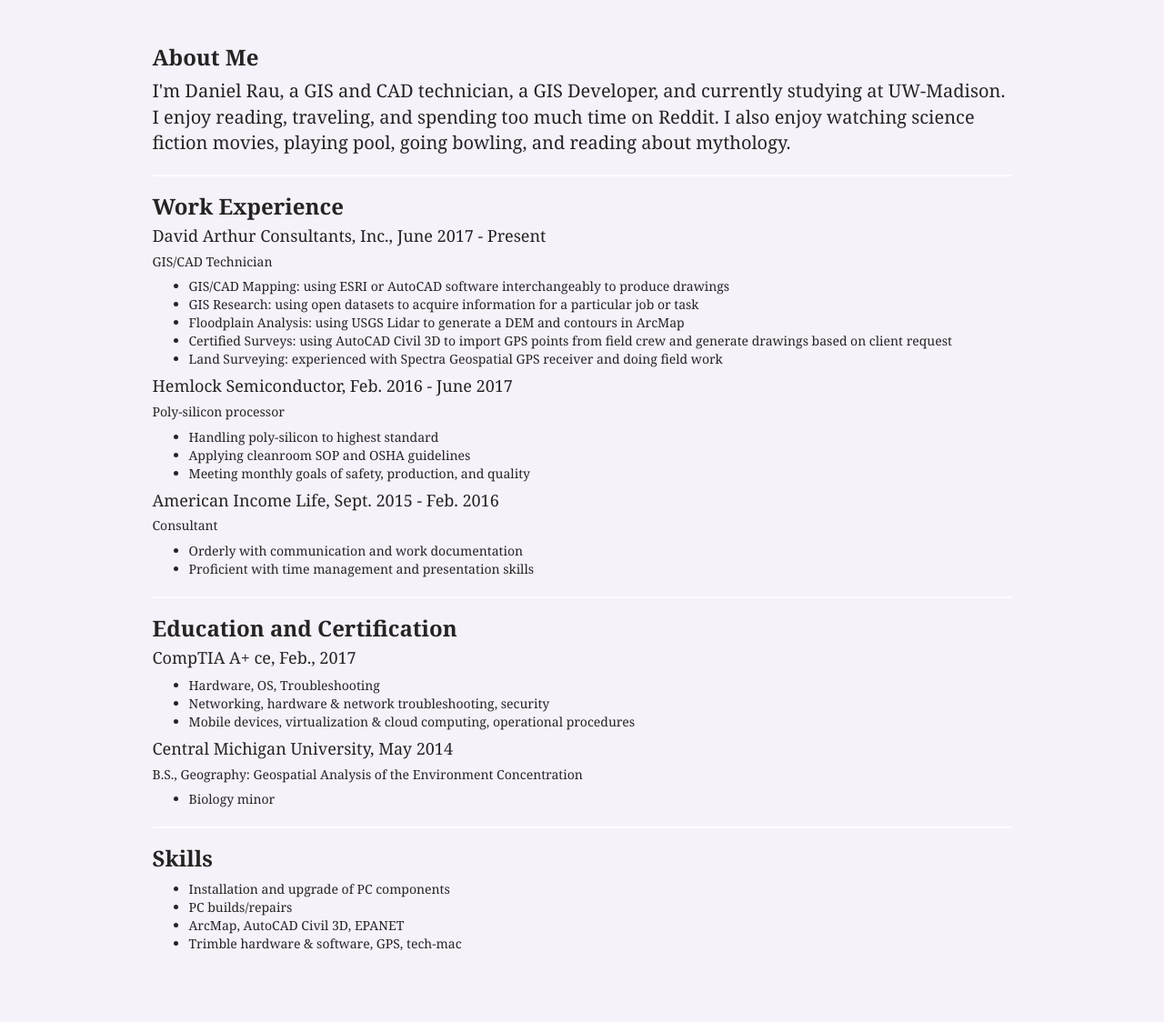
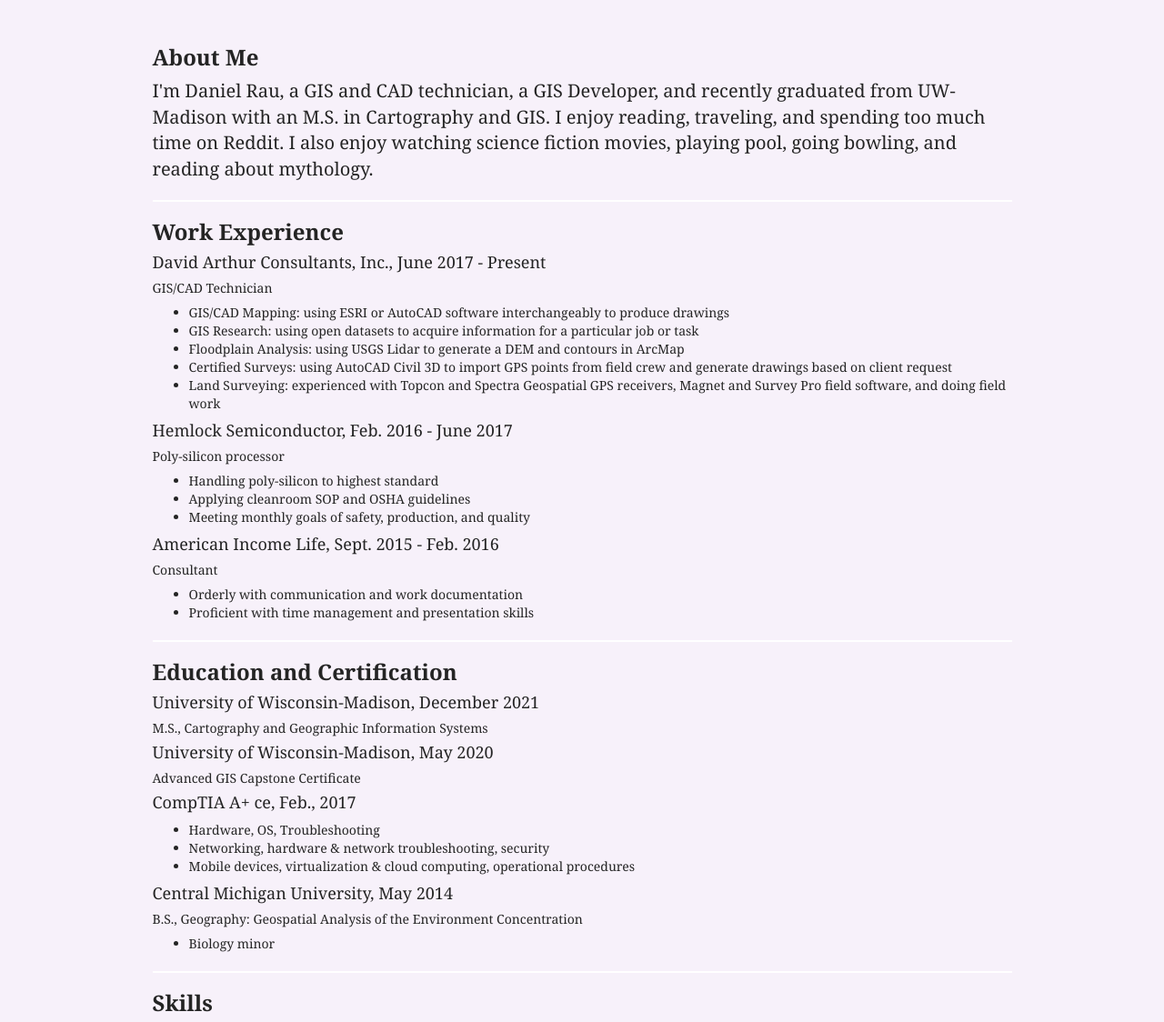
Before and after one commit to ModiMulti/modimulti.github.io, a plain HTML site: page resume.html in a window 1280 px wide. Shown: the part 171-1295 px from the top of the page at 91% size. Before the commit the page ends 1229 px from the top, so only its background shows below. Drawn offline with Linux system fonts and the light colour scheme.

Commit message:
updated portfolio v2

```diff
--- a/resume.html
+++ b/resume.html
@@ -47,7 +47,7 @@
         <div class="col-md-10 col-md-offset-1 resume">
           <h3>About Me</h3>
           <p>
-            I'm Daniel Rau, a GIS and CAD technician, a GIS Developer, and currently studying at UW-Madison. I enjoy reading, traveling, and spending too much time on Reddit. I also enjoy watching
+            I'm Daniel Rau, a GIS and CAD technician, a GIS Developer, and recently graduated from UW-Madison with an M.S. in Cartography and GIS. I enjoy reading, traveling, and spending too much time on Reddit. I also enjoy watching
             science fiction movies, playing pool, going bowling, and reading about mythology.
           </p>
           <hr>
@@ -59,7 +59,7 @@
             <li>GIS Research: using open datasets to acquire information for a particular  job or task</li>
             <li>Floodplain Analysis: using USGS Lidar to generate a DEM and contours  in ArcMap</li>
             <li>Certified Surveys: using AutoCAD Civil 3D to import GPS points from  field crew and generate drawings based on client request</li>
-            <li>Land Surveying: experienced with Spectra Geospatial GPS receiver and  doing field work</li>
+            <li>Land Surveying: experienced with Topcon and Spectra Geospatial GPS receivers, Magnet and Survey Pro field software, and doing field work</li>
           </ul>
           <h4>Hemlock Semiconductor, Feb. 2016 - June 2017</h4>
           <h5>Poly-silicon processor</h5>
@@ -76,6 +76,10 @@
           </ul>
           <hr>
           <h3>Education and Certification</h3>
+          <h4>University of Wisconsin-Madison, December 2021</h4>
+          <h5>M.S., Cartography and Geographic Information Systems</h5>
+          <h4>University of Wisconsin-Madison, May 2020</h4>
+          <h5>Advanced GIS Capstone Certificate</h5>
           <h4>CompTIA A+ ce, Feb., 2017</h4>
           <ul>
             <li>Hardware, OS, Troubleshooting</li>
@@ -92,8 +96,8 @@
           <ul>
             <li>Installation and upgrade of PC components</li>
             <li>PC builds/repairs</li>
-            <li>ArcMap, AutoCAD Civil 3D, EPANET</li>
-            <li>Trimble hardware & software, GPS, tech-mac</li>
+            <li>ArcMap, AutoCAD Civil 3D</li>
+            <li>Topcon and Trimble hardware & software, GPS</li>
           </ul>
         </div>
 
```
Also changed, not shown: assets/gerrymandering-thumbnail.png.
